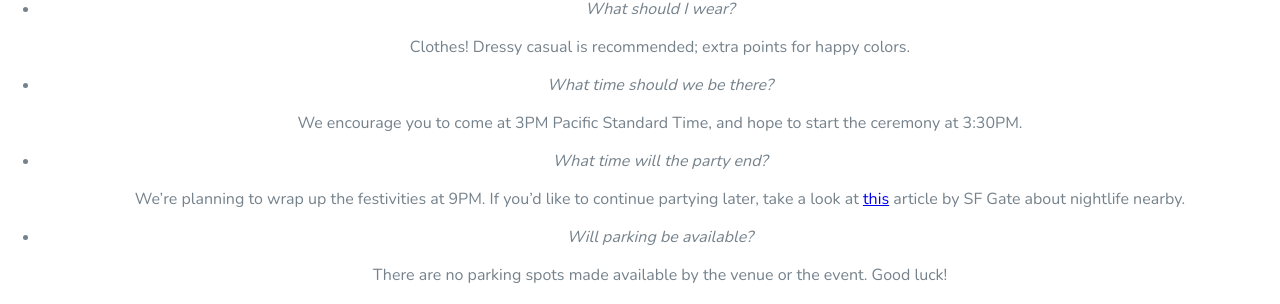
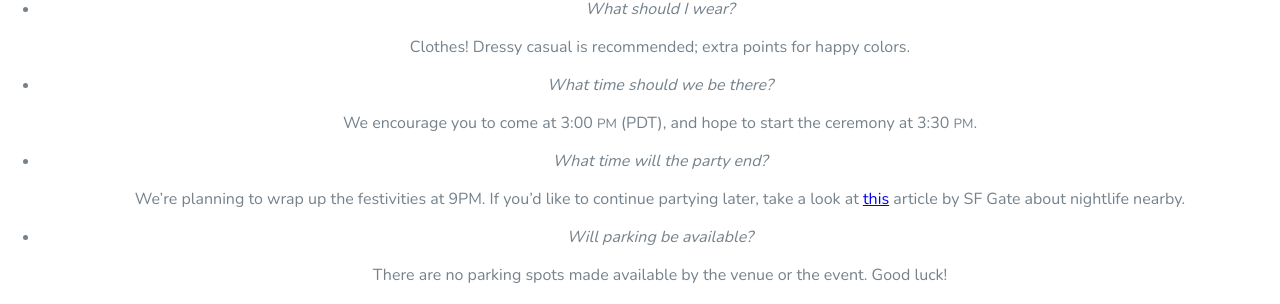
Before and after one commit to hinasakazaki/WeddingDay, a Jekyll site: the page built from index.html, in a window 1280 px wide and 900 px high, scrolled down 2835 px. Shown: the part 338-642 px from the top of the window. Built offline with Jekyll 4.4.1, drawn with Linux system fonts in a browser that asks for light colours; some web fonts are replaced.

Commit message:
Update _data/content.yml
Co-Authored-By: hinasakazaki <hinasakazaki@gmail.com>

```diff
--- a/_data/content.yml
+++ b/_data/content.yml
@@ -62,7 +62,7 @@
 
     - *What time should we be there?*
 
-        We encourage you to come at 3PM Pacific Standard Time, and hope to start the ceremony at 3:30PM.
+        We encourage you to come at 3:00 <small>PM</small> (PDT), and hope to start the ceremony at 3:30 <small>PM</small>.
 
     - *What time will the party end?*
 
```
